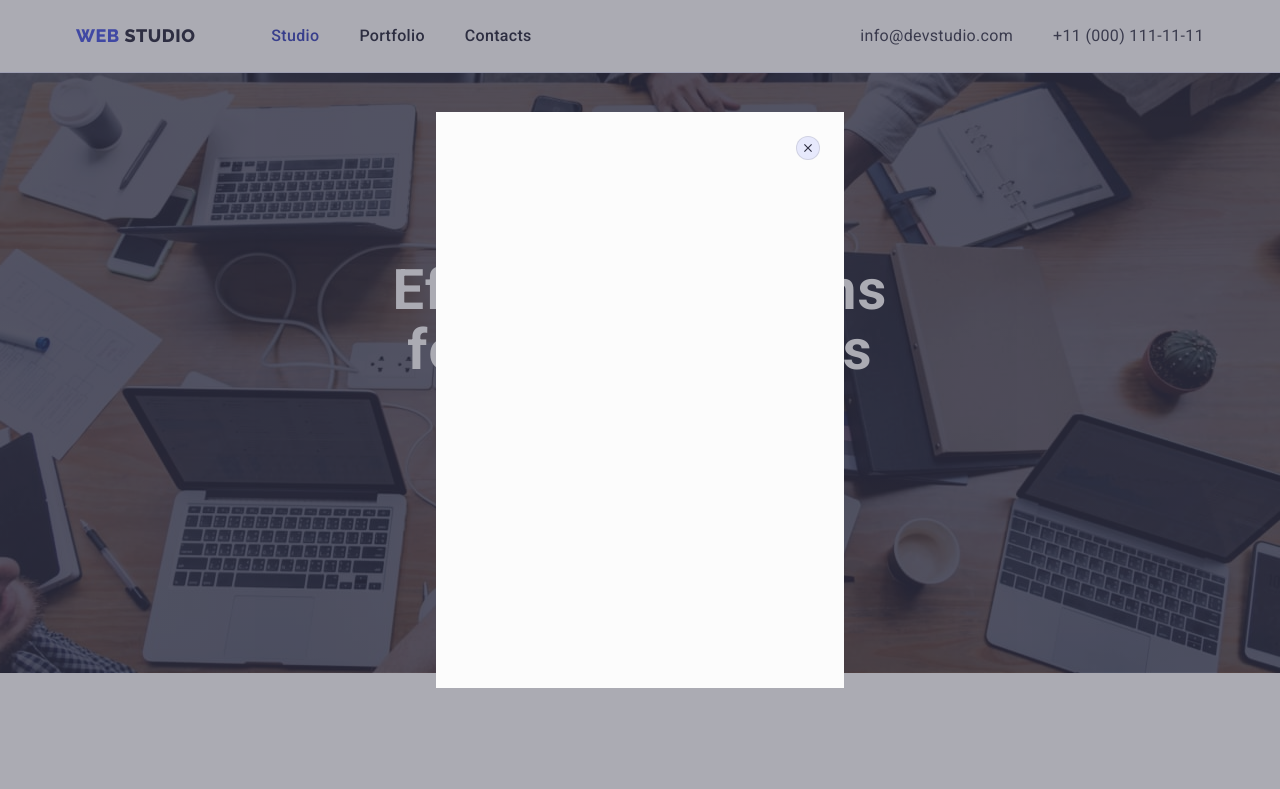
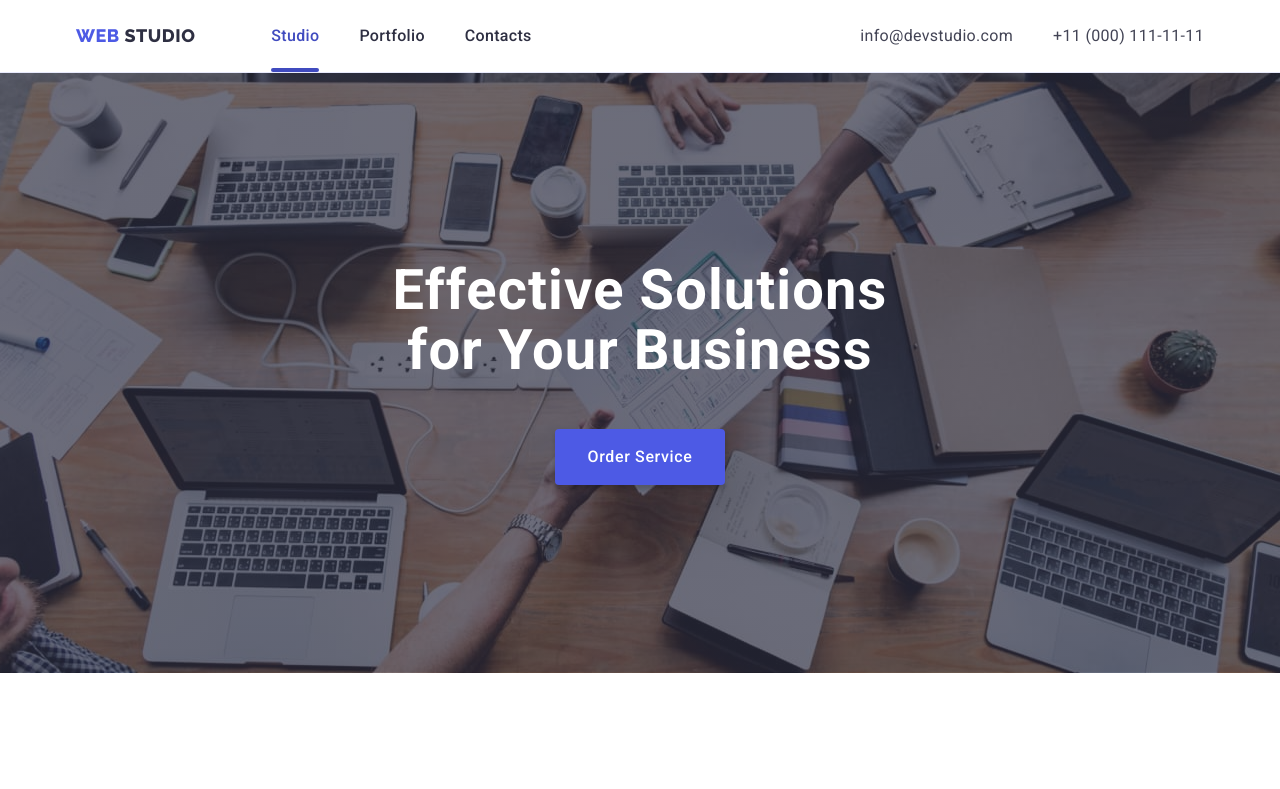
Before and after one commit to Verlong/goit-markup-hw-05, a plain HTML site: page index.html in a window 1280 px wide. Shown: the top 789 px of the page. Drawn offline with nearby package versions, Linux system fonts and the light colour scheme.

Commit message:
add line under menu

```diff
--- a/css/styles.css
+++ b/css/styles.css
@@ -137,10 +137,11 @@ button {
 }
 
 .menu-link.current {
+  position: relative;
   color: var(--ocean-color);
 }
 
-/* .current::after {
+.current::after {
   content: "";
   position: absolute;
   bottom: 0;
@@ -148,10 +149,8 @@ button {
   width: 100%;
   height: 4px;
   background-color: var(--ocean-color);
-  border: 1px solid #000000;
-  box-shadow: 0px 4px 4px rgba(0, 0, 0, 0.25);
   border-radius: 2px;
-} */
+}
 
 /* =================CONTACTS=============== */
 .contact {
--- a/index.html
+++ b/index.html
@@ -337,7 +337,7 @@
     </div>
   </footer>
   <!-- ===============================MODAL WINDOW========================= -->
-  <div class="backdrop" data-modal>
+  <div class="backdrop is-hidden" data-modal>
     <div class="modal">
       <button type="button" class="modal-close-btn" data-modal-close><svg width="8" height="8"
           class="modal-close-btn-icon">
```
